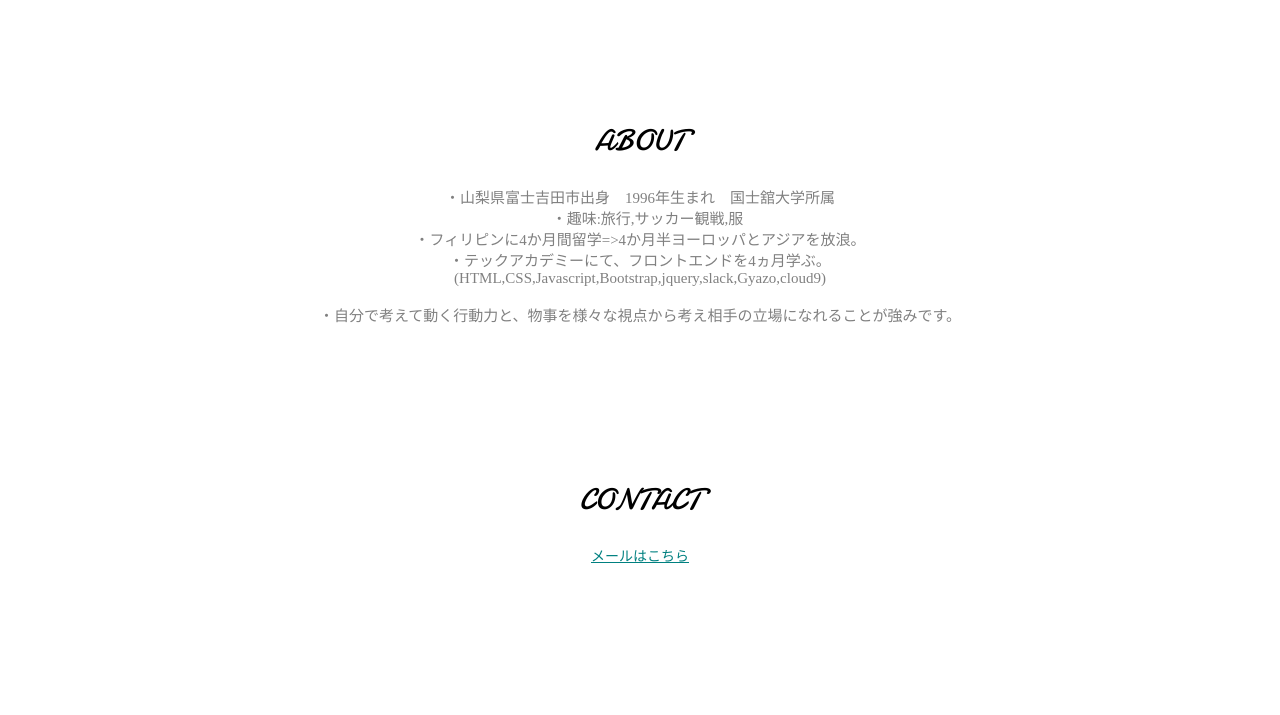
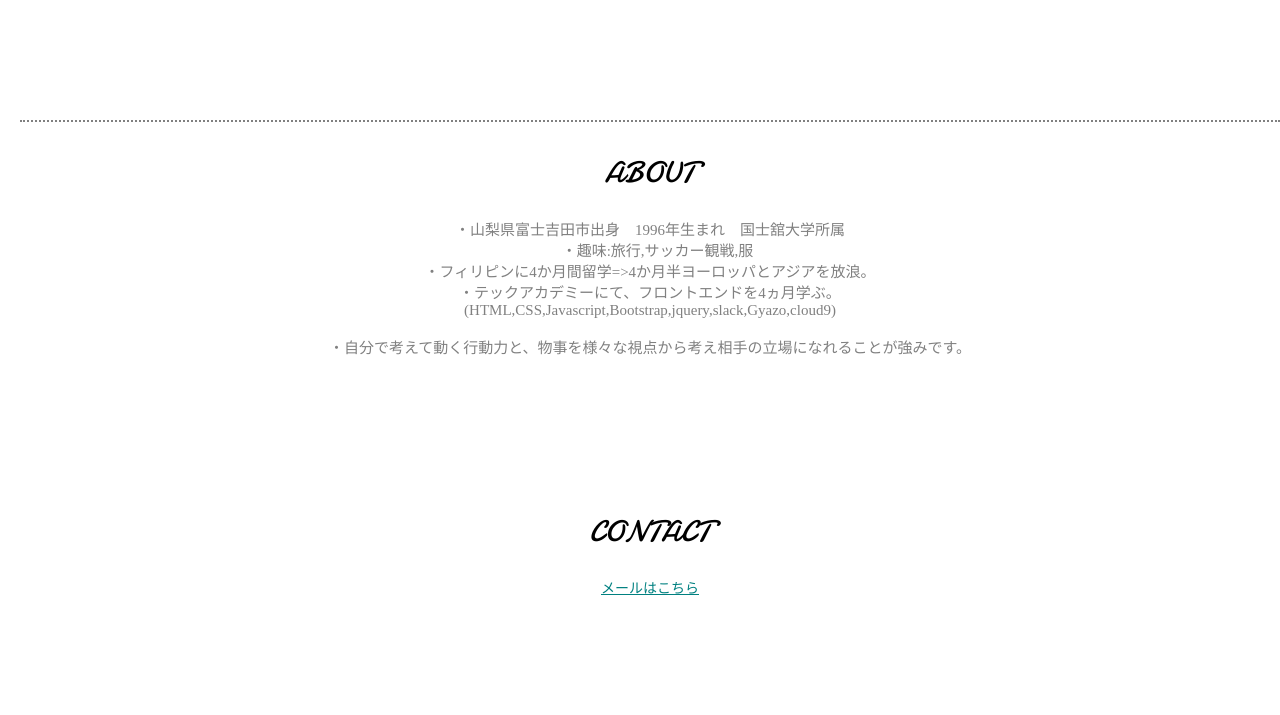
Before and after one commit to chidamao/portfolio, a plain HTML site: page portfolio/index.html in a window 1280 px wide. Shown: the part 720-1435 px from the top of the page. Drawn offline with nearby package versions, Linux system fonts and the light colour scheme.

Commit message:
Update portfolio.css

```diff
--- a/portfolio/portfolio.css
+++ b/portfolio/portfolio.css
@@ -295,3 +295,8 @@ html{
 body{
   height:100%;
 }
+.content{
+  border-top: 2px dotted gray;
+  margin-left:20px;
+  padding-top:30px;
+}
```
